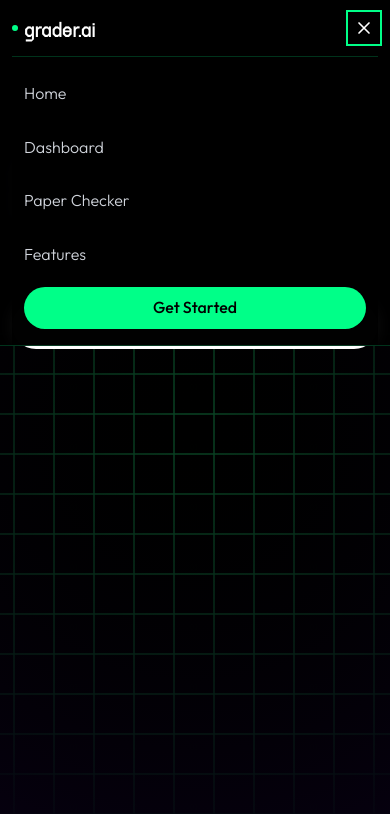
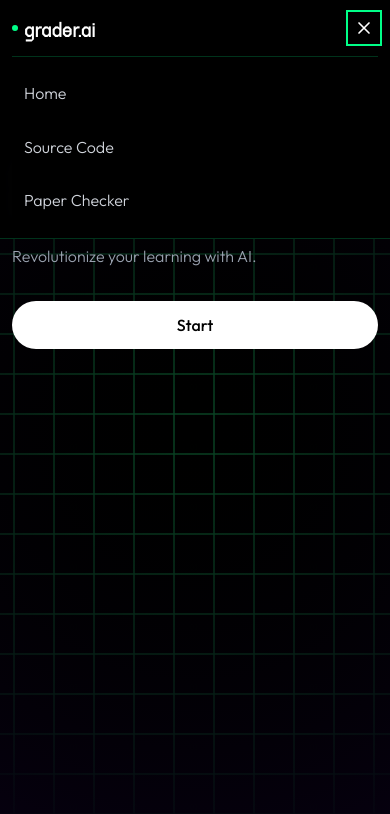
Before and after one commit to techsyndicate/grader-ai, a Next.js app: page / in a window 390 px wide. Both pictures are taken after a click on the button 364 px from the left and 28 px from the top of the page. Shown: the top 814 px of the page. Built offline with nearby package versions, Linux system fonts and the light colour scheme.

Commit message:
feat: update mobile navbar

```diff
--- a/src/components/Navbar.tsx
+++ b/src/components/Navbar.tsx
@@ -104,11 +104,11 @@
                 Home
               </Link>
               <Link
-                href="/dashboard"
+                href="https://github.com/techsyndicate/byte-heck-25"
                 className="text-gray-300 hover:text-[#00ff88] transition-colors px-3 py-2"
                 onClick={() => setIsMenuOpen(false)}
               >
-                Dashboard
+                Source Code
               </Link>
               <Link
                 href="/paper-checker"
@@ -117,25 +117,6 @@
               >
                 Paper Checker
               </Link>
-              <button
-                type="button"
-                className="text-gray-300 hover:text-[#00ff88] transition-colors px-3 py-2 text-left"
-                onClick={() => {
-                  setIsMenuOpen(false);
-                  const featuresSection = document.getElementById('features');
-                  featuresSection?.scrollIntoView({ behavior: 'smooth' });
-                }}
-              >
-                Features
-              </button>
-              <motion.button
-                whileHover={{ scale: 1.02 }}
-                whileTap={{ scale: 0.98 }}
-                type="button"
-                className="bg-[#00ff88] text-black px-4 py-2 rounded-full font-medium hover:bg-[#00e87a] transition-colors mx-3 text-center"
-              >
-                Get Started
-              </motion.button>
             </div>
           </motion.div>
         )}
```
